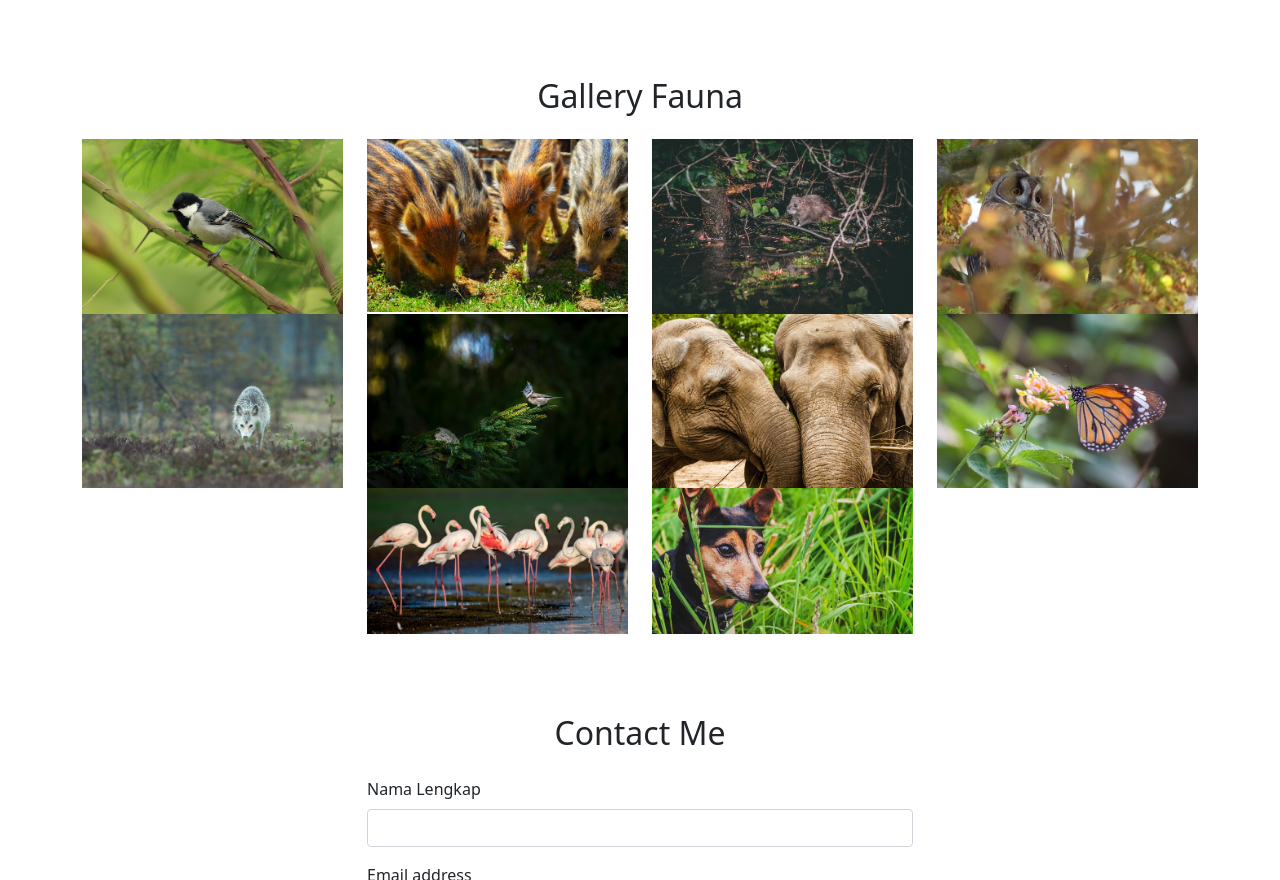
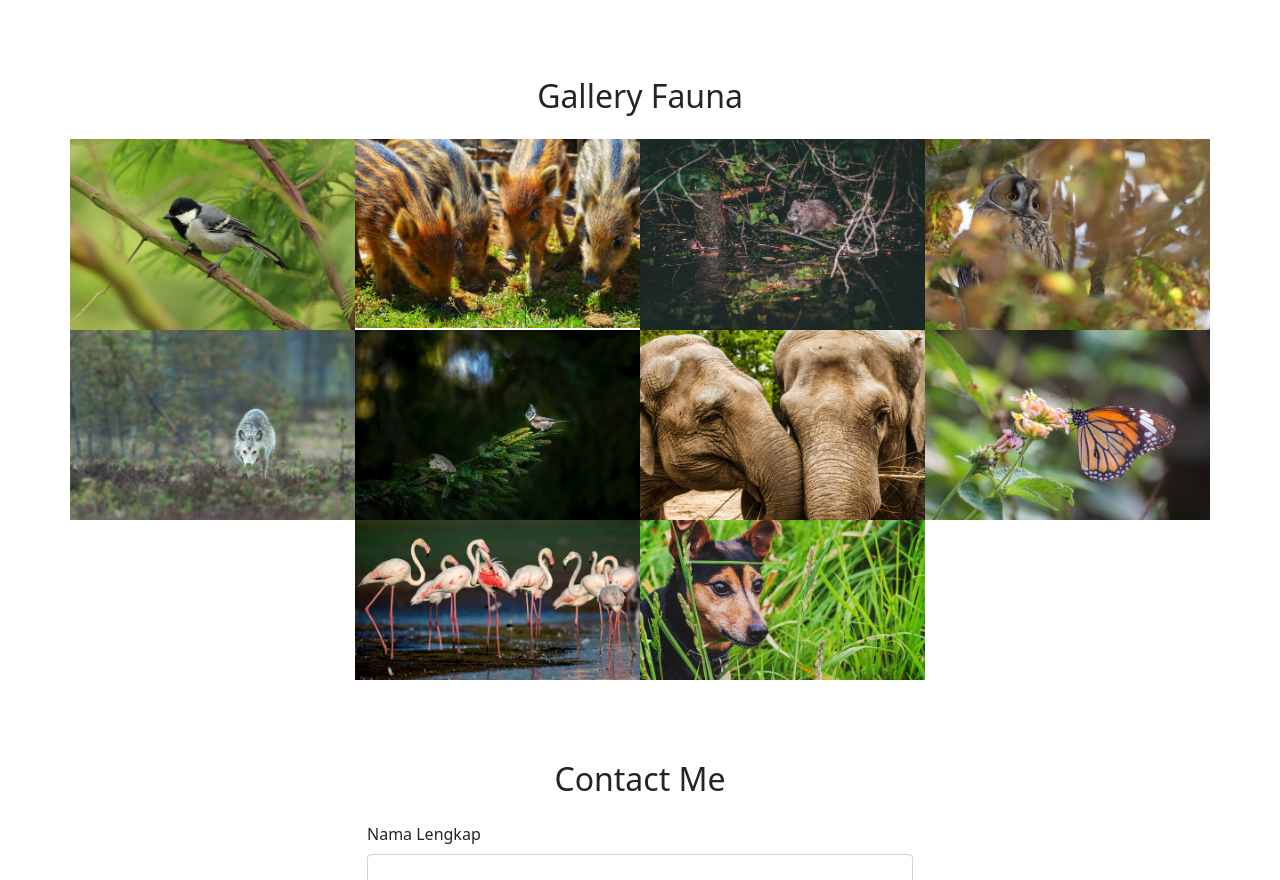
Before and after one commit to FeryFriadhie/FeryFriadhie.github.io, a plain HTML site: page index.html in a window 1280 px wide. Shown: the part 3020-3900 px from the top of the page. Drawn offline with nearby package versions, Linux system fonts and the light colour scheme.

Commit message:
Add files via upload

```diff
--- a/style.css
+++ b/style.css
@@ -11,3 +11,10 @@
 section {
  padding-top: 5rem;
 }
+
+.gallery-img{
+width:100%
+}
+#gallery .row > *{
+    padding: 0;
+}
```
